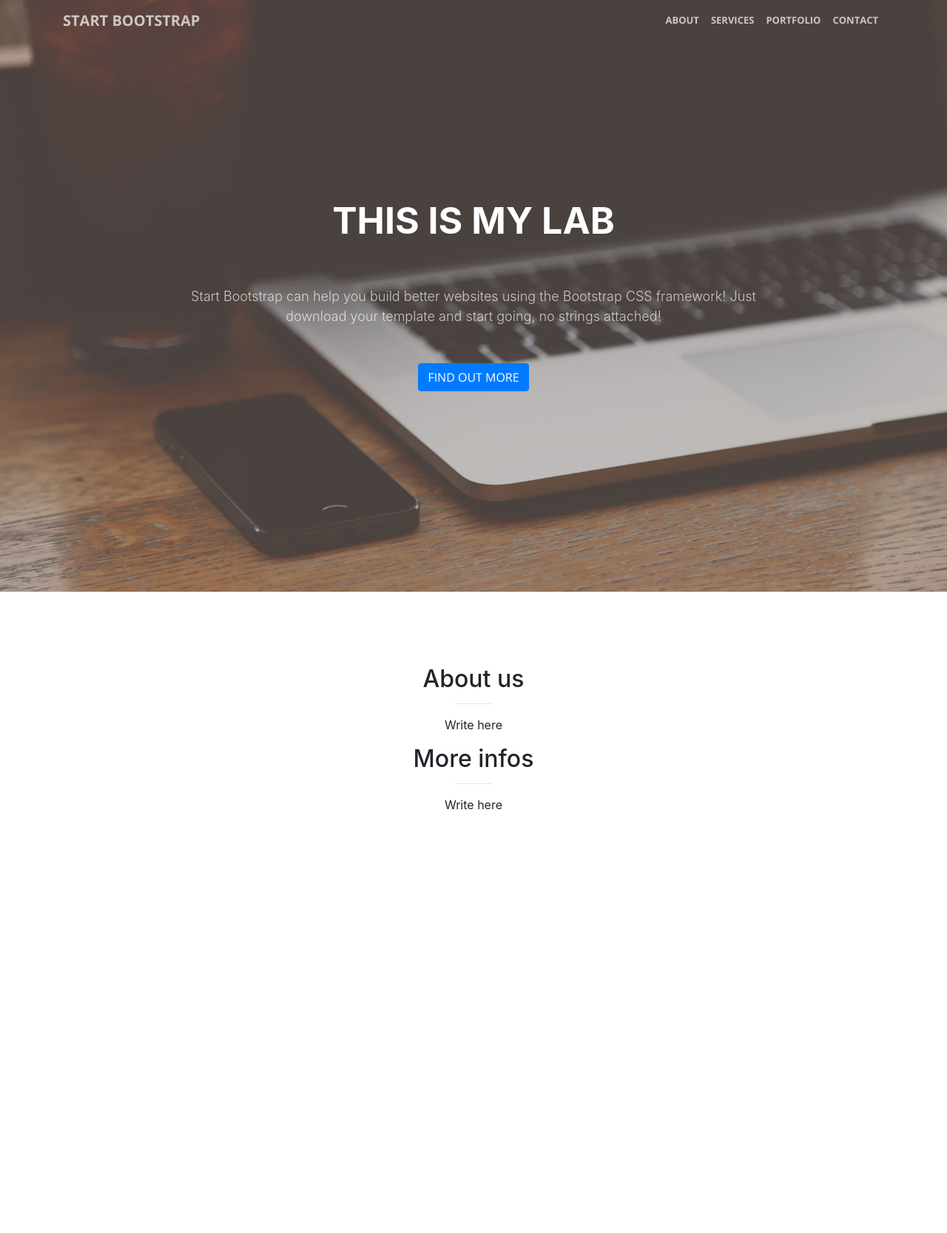
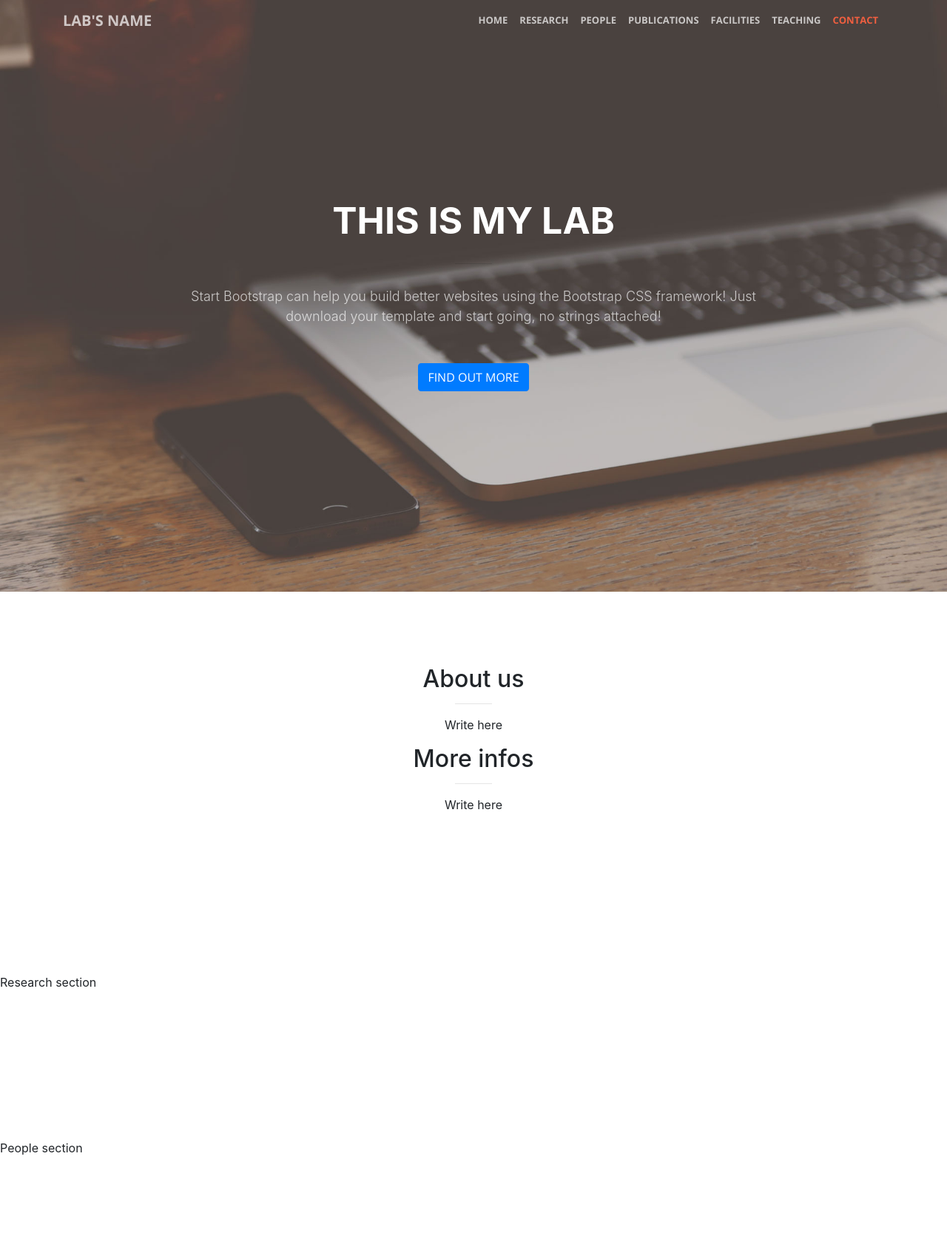
Before and after one commit to liy34544/kd, a website with bundled scripts: page index.html in a window 1280 px wide. Shown: the top 1667 px of the page at 74% size. Before the commit the page ends 1216 px from the top, so only its background shows below. Built offline with nearby package versions, Linux system fonts and the light colour scheme.

Commit message:
added sections

```diff
--- a/index.html
+++ b/index.html
@@ -31,20 +31,29 @@
     <!-- Navigation -->
     <nav class="navbar navbar-expand-lg navbar-light fixed-top" id="mainNav">
       <div class="container">
-        <a class="navbar-brand js-scroll-trigger" href="#page-top">Start Bootstrap</a>
+        <a class="navbar-brand js-scroll-trigger" href="#page-top">Lab's name</a>
         <button class="navbar-toggler navbar-toggler-right" type="button" data-toggle="collapse" data-target="#navbarResponsive" aria-controls="navbarResponsive" aria-expanded="false" aria-label="Toggle navigation">
           <span class="navbar-toggler-icon"></span>
         </button>
         <div class="collapse navbar-collapse" id="navbarResponsive">
           <ul class="navbar-nav ml-auto">
             <li class="nav-item">
-              <a class="nav-link js-scroll-trigger" href="#about">About</a>
+              <a class="nav-link js-scroll-trigger" href="#home">Home</a>
             </li>
             <li class="nav-item">
-              <a class="nav-link js-scroll-trigger" href="#services">Services</a>
+              <a class="nav-link js-scroll-trigger" href="#research">Research</a>
             </li>
             <li class="nav-item">
-              <a class="nav-link js-scroll-trigger" href="#portfolio">Portfolio</a>
+              <a class="nav-link js-scroll-trigger" href="#people">People</a>
+            </li>
+            <li class="nav-item">
+              <a class="nav-link js-scroll-trigger" href="#publications">Publications</a>
+            </li>
+            <li class="nav-item">
+              <a class="nav-link js-scroll-trigger" href="#facilities">Facilities</a>
+            </li>
+            <li class="nav-item">
+              <a class="nav-link js-scroll-trigger" href="#teaching">Teaching</a>
             </li>
             <li class="nav-item">
               <a class="nav-link js-scroll-trigger" href="#contact">Contact</a>
@@ -65,7 +74,7 @@
       </div>
     </header>
 
-    <section>
+    <section id="home">
       <div class="container">
         <div class="row">
           <div class="col-lg-8 mx-auto text-center">
@@ -84,6 +93,30 @@
       </div>
     </section>
 
+    <section id="research">
+      Research section
+    </section>
+
+    <section id="people">
+      People section
+    </section>
+
+    <section id="publications">
+      Publication section
+    </section>
+
+    <section id="facilities">
+      Facilities section
+    </section>
+
+    <section id="teaching">
+      Teaching section
+    </section>
+
+    <section id="contact">
+      Contact section
+    </section>
+
     <!-- Bootstrap core JavaScript -->
     <script src="vendor/jquery/jquery.min.js"></script>
     <script src="vendor/popper/popper.min.js"></script>
```
Also changed, not shown: README.md (deleted).
